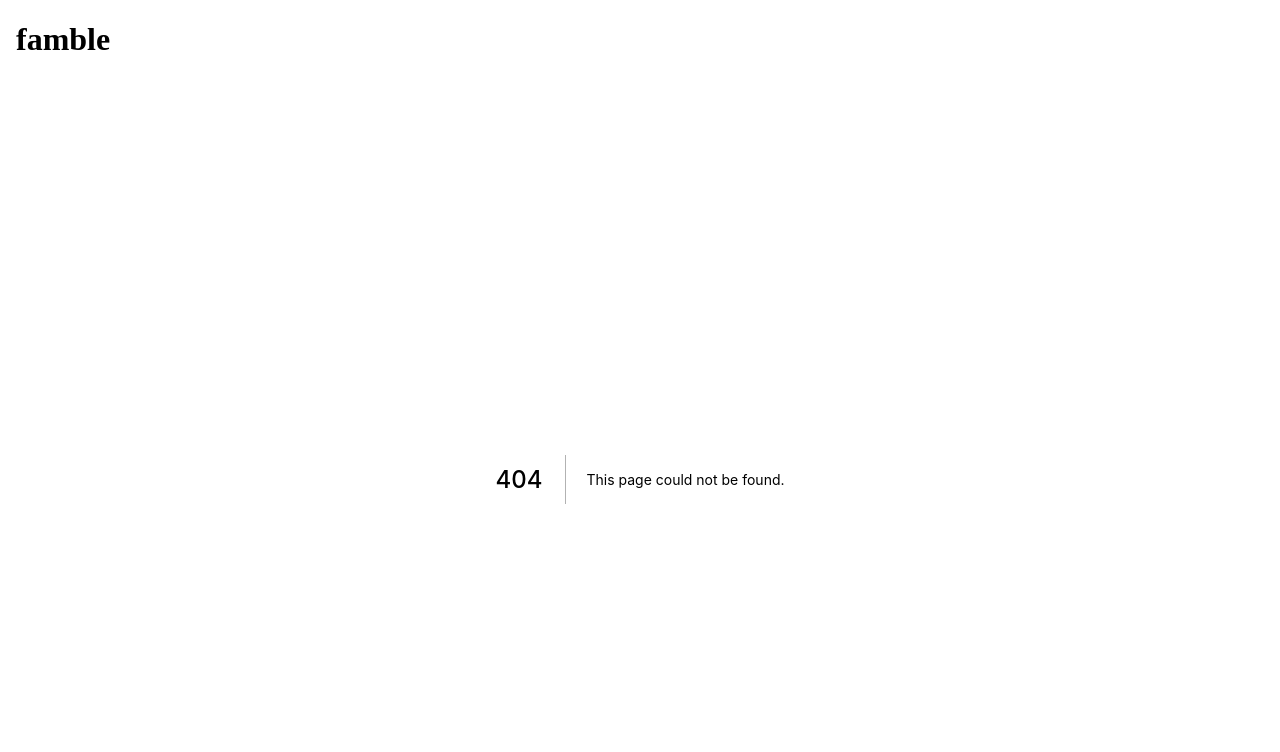
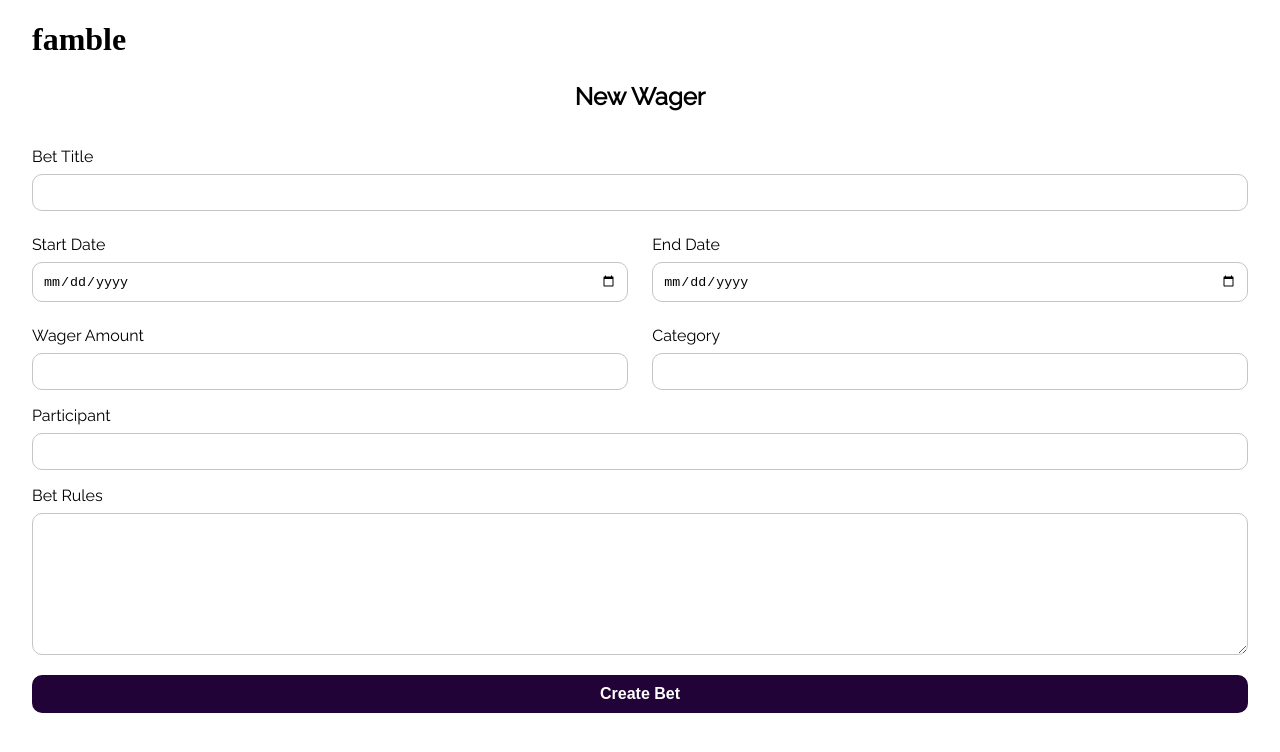
Before and after one commit to jvelis94/famble-nextjs, a Next.js app: page /bets/create-bet in a window 1280 px wide. Before the commit this address had no page. Shown: the top 752 px of the page. Built offline with nearby package versions, Linux system fonts and the light colour scheme; a web font is replaced by a local one.

Commit message:
created bet form to create new bet

```diff
--- /dev/null
+++ b/components/bet-form/CreateBetForm.js
@@ -0,0 +1,89 @@
+import { useRef } from 'react'
+import styles from './CreateBetForm.module.css'
+
+const CreateBetForm = () => {
+    const betTitleRef = useRef()
+    const startDateRef = useRef()
+    const endDateRef = useRef()
+    const wagerAmountRef = useRef()
+    const categoryRef = useRef()
+    const participantRef = useRef()
+    const rulesRef = useRef()
+
+    const handleFormSubmit = (event) => {
+        event.preventDefault()
+    }
+
+    return (
+        <div>
+            <h2 className={styles.formTitle}>New Wager</h2>
+            <form onSubmit={handleFormSubmit}>
+                <div className={styles.formGroup}>
+                    <div className={styles.formLine}>
+                        <label>Bet Title</label>
+                    </div>
+                    <div className={styles.formLine}>
+                        <input type="text" minLength={1} name="bet title" ref={betTitleRef}/>
+                    </div>
+                </div>
+                <div className={styles.inlineFormLine} >
+                    <div className={styles.formGroup}>
+                        <div className={styles.formLine}>
+                            <label>Start Date</label>
+                        </div>
+                        <div className={styles.formLine}>
+                            <input type="date" ref={startDateRef}/>
+                        </div>
+                    </div>
+                    <div className={styles.formGroup}>
+                        <div className={styles.formLine}>
+                            <label>End Date</label>
+                        </div>
+                        <div className={styles.formLine}>
+                            <input type="date" ref={endDateRef} />
+                        </div>
+                    </div>
+                </div>
+                <div className={styles.inlineFormLine} >
+                    <div className={styles.formGroup}>
+                        <div className={styles.formLine}>
+                            <label>Wager Amount</label>
+                        </div>
+                        <div className={styles.formLine}>
+                            <input type="number" ref={wagerAmountRef}/>
+                        </div>
+                    </div>
+                    <div className={styles.formGroup}>
+                        <div className={styles.formLine}>
+                            <label>Category</label>
+                        </div>
+                        <div className={styles.formLine}>
+                            <input type="text" ref={categoryRef} />
+                        </div>
+                    </div>
+                </div>
+                <div className={styles.formGroup}>
+                    <div className={styles.formLine}>
+                        <label>Participant</label>
+                    </div>
+                    <div className={styles.formLine}>
+                        <input type="text" ref={participantRef}/>
+                    </div>
+                </div>
+                <div className={styles.formGroup}>
+                    <div className={styles.formLine}>
+                        <label>Bet Rules</label>
+                    </div>
+                    <div className={styles.formLine}>
+                        <textarea rows="8" ref={rulesRef} />
+                    </div>
+                </div>
+                <div className={styles.formGroup}>
+                    <input type="submit" value="Create Bet" />
+                </div>
+            </form>
+        </div>
+    )
+}
+
+export default CreateBetForm
--- /dev/null
+++ b/components/bet-form/CreateBetForm.module.css
@@ -0,0 +1,46 @@
+.formLine {
+    margin-top: 8px;
+}
+
+.formGroup {
+    margin-top: 16px;
+}
+
+.formLine input, .formLine textarea {
+    width: 100%;
+    padding: 10px;
+    border-radius: 10px;
+    border: 1px solid #c5c5c5;
+}
+
+.inlineFormLine {
+    display: flex;
+    justify-content: space-between;
+    align-items: center;
+}
+
+.inlineFormLine input {
+    border-radius: 10px;
+    border: 1px solid #c5c5c5;
+}
+
+.inlineFormLine .formGroup {
+    width: 49%;
+}
+
+.formGroup input[type="submit"] {
+    padding: 10px;
+    width: 100%;
+    border-radius: 10px;
+    background-color: #220337;
+    color: #ffffff;
+    border: none;
+    font-weight: bold;
+    font-size: 16px;
+}
+
+.formTitle {
+    text-align: center;
+    margin-top: 24px;
+    margin-bottom: 36px;
+}
--- /dev/null
+++ b/helpers/bet-util.js
@@ -0,0 +1,6 @@
+import axios from "axios";
+
+export async function createBet(data) {
+    const response = await axios.post(`${process.env.API_URL}/api/bets`, data)
+    return response
+}
--- /dev/null
+++ b/pages/bets/create-bet.js
@@ -0,0 +1,7 @@
+import CreateBetForm from "../../components/bet-form/CreateBetForm"
+
+const CreateBet = () => (
+    <CreateBetForm />
+)
+
+export default CreateBet
```
Also changed, not shown: pages/login.js (+6 -7 lines), pages/register.js (+6 -5 lines).
